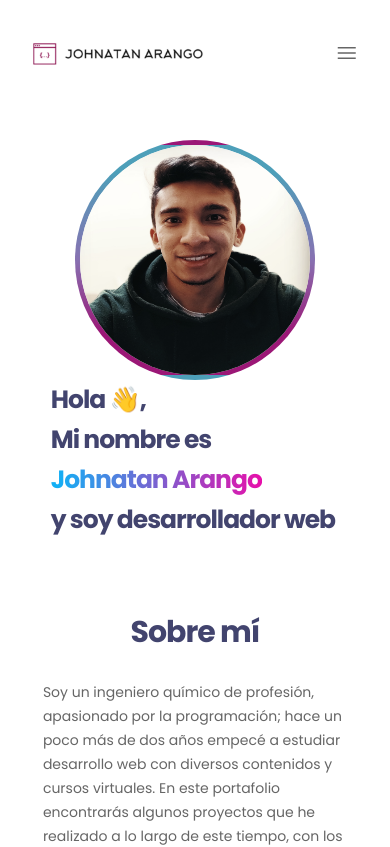
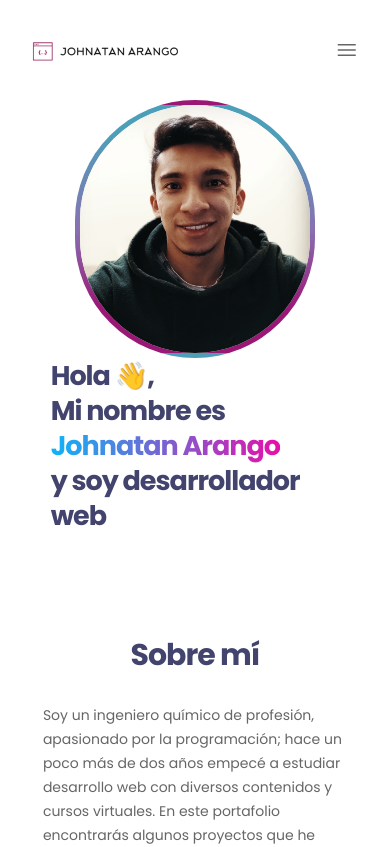
Before and after one commit to Yotis56/Portfolio, a React app: page / in a window 390 px wide. Shown: the top 847 px of the page. Built offline with nearby package versions, Linux system fonts and the light colour scheme.

Commit message:
Voy en el responsive del footer

```diff
--- a/src/components/Contact.jsx
+++ b/src/components/Contact.jsx
@@ -5,8 +5,9 @@ const Contact = () => {
     return (
         <div className="contact" id='contacto'>
             <p className="contact__text">
-                Si tienes alguna pregunta, no dudes en contactarme: <br />
+                Si tienes alguna pregunta, no dudes en contactarme vía mail: <br />
                 <span className="highlighted">ingyotis@gmail.com</span>
+                <br />o en alguna de mis redes sociales
             </p>
         </div>
     )
--- a/src/components/Footer.jsx
+++ b/src/components/Footer.jsx
@@ -1,5 +1,5 @@
 import React from "react"
-import Logo from '../assets/logo.png'
+import Logo from '../assets/logo JA (1).png'
 import '../styles/footer.scss'
 
 const Footer = () => {
@@ -13,20 +13,17 @@ const Footer = () => {
                     <p className="footer__tel">+57 3005285834</p>
                     <p className="footer__mail">ingyotis@gmail.com</p>
                     <div className="footer__links">
-                        <span className="icon github-icon"></span>
-                        <span className="icon linkedin-icon"></span>
+                        <a href="https://github.com/Yotis56">
+                            <span className="icon github-icon"></span>
+                        </a>
+                        <a href="https://www.linkedin.com/in/johnatan-andres-arango-rodriguez/">
+                            <span className="icon linkedin-icon"></span>
+                        </a>
                         <span className="icon"></span>
                     </div>
                 </div>
             </div>
             <div className="footer__bottom">
-                <ul>
-                    <li><a href="#home">Home</a></li>
-                    <li><a href="#about">Sobre Mi</a></li>
-                    <li><a href="#tecnologias">Tecnologías</a></li>
-                    <li><a href="#proyectos">Proyectos</a></li>
-                    <li><a href="#contacto">Contacto</a></li>
-                </ul>
                 <div className="footer__text">
                     Construido por
                     <span className="highlighted"> Johnatan Arango </span>
--- a/src/components/Header.jsx
+++ b/src/components/Header.jsx
@@ -18,31 +18,20 @@ const Header = () => {
             </div>
             <span className={`material-symbols-outlined header__menu`} onClick={handleOpenMenu}>menu</span>
             <div className={`header__container ${menuVisibility? 'menu-visible' : ''}`}>
-                <div className="header__links">
-                    <ul>
+                <ul className="header__links">
                     <li><a href="#home" onClick={handleOpenMenu}>Inicio</a></li>
-                    </ul>
-                    <ul>
                     <li><a href="#about" onClick={handleOpenMenu}>Sobre Mí</a></li>
-                    </ul>
-                    <ul>
                     <li><a href="#tecnologias" onClick={handleOpenMenu}>Tecnologías</a></li>
-                    </ul>
-                    <ul>
                     <li><a href="#proyectos" onClick={handleOpenMenu}>Proyectos</a></li>
-                    </ul>
-                    <ul>
                     <li><a href="#contacto" onClick={handleOpenMenu}>Contacto</a></li>
                 </ul>
-                </div>
                 <div className="header__social">
-                    <a href="#">
-                        <img src={linkedin} alt="" />
+                    <a href="https://www.linkedin.com/in/johnatan-andres-arango-rodriguez/">
+                        <img src={linkedin} alt="link linkedin" />
                     </a>
-                    <a href="#">
-                        <img src={github} alt="" />
+                    <a href="https://github.com/Yotis56">
+                        <img src={github} alt="link github" />
                     </a>
-
                 </div>
             </div>
        </header>
--- a/src/styles/contact.scss
+++ b/src/styles/contact.scss
@@ -18,3 +18,32 @@
         }
     }
 }
+
+@media screen and (max-width: 1025px) {
+    .contact__text {
+        font-size: 45px;
+        line-height: 65px;
+    }
+}
+@media screen and (max-width: 769px) {
+    .contact {
+        height: 300px;
+        &__text {
+            font-size: 35px;
+            line-height: 50px;
+        }
+
+    }
+}
+@media screen and (max-width: 450px) {
+    .contact__text {
+        font-size: 30px;
+        line-height: 40px;
+    }
+}
+@media screen and (max-width: 320px) {
+    .contact__text {
+        font-size: 25px;
+        line-height: 35px;
+    }
+}
--- a/src/styles/footer.scss
+++ b/src/styles/footer.scss
@@ -1,5 +1,5 @@
 .footer {
-    margin: auto 12%;
+    margin: auto 10%;
     color: var(--solid-heading);
     font-family: 'Poppins', 'DM Sans';
     font-size: 14px;
@@ -8,11 +8,11 @@
     line-height: 26px;
     &__up, &__info, .footer__bottom, .footer__bottom ul{
         display: flex;
-        justify-content: space-between;
+        justify-content: space-around;
         align-items: center;
     }
     &__info {
-        width: 55%;
+        gap: 15px;
     }
     &__bottom {
         border-top: 2px solid rgba(102, 102, 102, 0.7);
@@ -48,3 +48,19 @@
     width: 20px;
     margin-left: 10px;
 }
+
+@media screen and (max-width: 1439px) {
+    .footer__logo img {
+        width: 200px;
+    }
+}
+@media screen and (max-width: 1023px) {
+    .footer__logo img {
+        width: 150px;
+    }
+}
+@media screen and (max-width: 768px) {
+    .footer {
+        font-size: 12px;
+    }
+}
--- a/src/styles/header.scss
+++ b/src/styles/header.scss
@@ -2,6 +2,7 @@ ul {
     list-style: none;
     & li {
         cursor: pointer;
+        margin: 0 30px;
         & a {
             text-decoration: none;
             color: #666;
@@ -12,16 +13,16 @@ header, .header__links, .header__container {
     display: flex;
     align-items: center;
     color: #666;
-    font-size: 15px;
+    font-size: 16px;
     font-family: 'DM Sans';
 }
 header {
-    padding: 0 11%;
+    padding: 0 10%;
     margin-top: 40px;
     justify-content: space-between;
 }
 .header__logo img {
-    width: 175px;
+    width: 250px;
     margin-top: 7px;
 }
 .header__menu{
@@ -31,12 +32,41 @@ header {
     justify-content: space-around;
 }
 .header__social {
-    margin-left: 40px;
+    margin-left: 30px;
+    display: none;
 }
 .header__social img {
-    padding: 0 10px;
+    margin: 0 7px;
 }
-@media screen and (max-width: 426px) {
+
+@media screen and (max-width: 1439px) {
+    ul li {
+        margin: 0 20px;
+    }
+    .header {
+        &__logo img {
+            width: 200px;
+        }
+        &__links {
+            font-size: 14px;
+        }
+    }
+}
+
+@media screen and (max-width: 1023px) {
+    .header {
+        &__logo img {
+            width: 150px;
+        }
+        &__links {
+            font-size: 13px;
+        }
+        &__social {
+            margin-left: 20px;
+        }
+    }
+}
+@media screen and (max-width: 714px) {
     header {
         position: fixed;
         width: 84%;
@@ -56,16 +86,19 @@ header {
         &__container {
             position: absolute;
             padding: 0 35px;
-            right: -500px;
+            right: -715px;
             top: 75px;
             height: calc(100vh - 75px);
             width: 100%;
             background: white;
             flex-direction: column;
-            transition: right 0.3s ease-in;
+            transition: right 0.5s ease-in;
         }
         &__links {
             flex-direction: column;
+            li {
+                margin: 20px 0;
+            }
         }
     }
     .header__social {
--- a/src/styles/hero.scss
+++ b/src/styles/hero.scss
@@ -23,19 +23,44 @@
 }
 .photo {
     max-width: 270px;
-    max-height: 270px;
     border-radius: 230px;
     border: 5px solid transparent;
     background: linear-gradient(white, white) padding-box,
                 linear-gradient(0deg, rgba(207,4,150,1) 18%, rgba(143,108,207,1) 50%, rgba(42,167,207,1) 88%);
     filter: grayscale(0.35);
 }
-@media screen and (max-width: 426px) {
+@media screen and (max-width: 768px) {
+    .hero {
+        margin: 70px 10%;
+        &__text {
+            font-size: 35px;
+            line-height: 40px;
+        }
+    }
+    .photo {
+        width: 230px;
+    }
+}
+
+@media screen and (max-width: 714px) {
+    .hero {
+        margin: 140px 10%;
+        &__text {
+            font-size: 30px;
+            line-height: 35px;
+        }
+    }
+    .photo {
+        width: 220px;
+    }
+}
+@media screen and (max-width: 440px) {
     .hero{
         flex-direction: column-reverse;
+        margin: 100px 13%;
         &__text {
-            font-size: 25px;
-            line-height: 40px;
+            font-size: 27px;
+            line-height: 35px;
         }
         &__image {
             display: flex;
@@ -44,6 +69,5 @@
     }
     .photo {
         width: 230px;
-        height: 230px;
     }
 }
--- a/src/styles/projects.scss
+++ b/src/styles/projects.scss
@@ -1,5 +1,5 @@
 .projects {
-    margin: 140px 10%;
+    margin: 140px 10% 100px;
     font-family: 'Poppins';
     &__container {
         display: grid;
@@ -17,7 +17,7 @@
         grid-template-columns: repeat(2, 1fr);
     }
 }
-@media screen and (max-width: 746px) {
+@media screen and (max-width: 768px) {
     .projects {
         margin: 70px 10%;
     }
```
Lines whose indentation alone changed are shown as unchanged.
